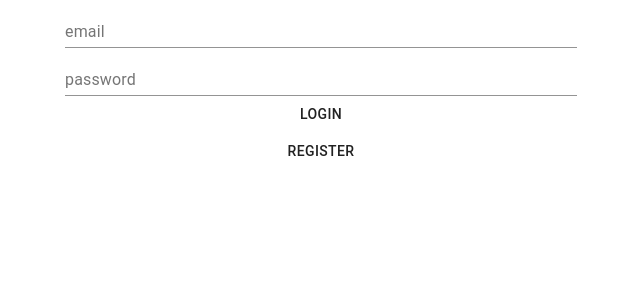
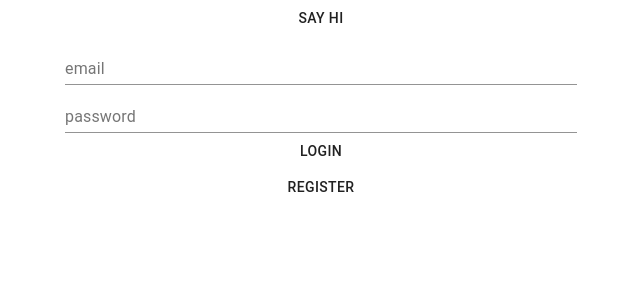
Before and after one commit to emceDev/GiftS, a React (Create React App) app: page / in a window 1280 px wide. Shown: the top 300 px of the page, without its empty margins (319-959 px from the left). Built offline with nearby package versions, Linux system fonts and the light colour scheme.

Commit message:
Before firebase update

```diff
--- a/src/firebase/config.js
+++ b/src/firebase/config.js
@@ -1,5 +1,5 @@
 import firebase from "firebase";
-
+// import functions from "firebase/firebase-functions";
 export const firebaseConfig = {
 	apiKey: "AIzaSyBbWY6eNgAQ_fFjw8214sJN4dKKo-o-bRs",
 	authDomain: "gift-32619.firebaseapp.com",
@@ -10,3 +10,4 @@ export const firebaseConfig = {
 	appId: "1:913937089749:web:6bd348fbc8096923c48e5c",
 };
 export const app = firebase.initializeApp(firebaseConfig);
+export const functions = firebase.functions();
--- a/src/pages/Auth.js
+++ b/src/pages/Auth.js
@@ -1,6 +1,6 @@
 import { Login } from "../components/Login";
 import { Register } from "../components/Register";
-import React, { Fragment, useState } from "react";
+import React, { Fragment, useEffect, useState } from "react";
 import { Button } from "@material-ui/core";
 import { app } from "../firebase/config";
 
@@ -36,8 +36,23 @@ export const Auth = () => {
 				setErrorMessage(errorMessage.message);
 			});
 	}
+	function hello() {
+		app
+			.functions()
+			.httpsCallable("helloWorld")
+			.then((response) => {
+				console.log(response);
+			});
+	}
 	return (
 		<div>
+			<Button
+				onClick={() => {
+					hello();
+				}}
+			>
+				say hi
+			</Button>
 			{errorMessage}
 			{register === false ? (
 				<Fragment>
```
Also changed, not shown: 1 other file (tests, documents, lock files or other folders).
